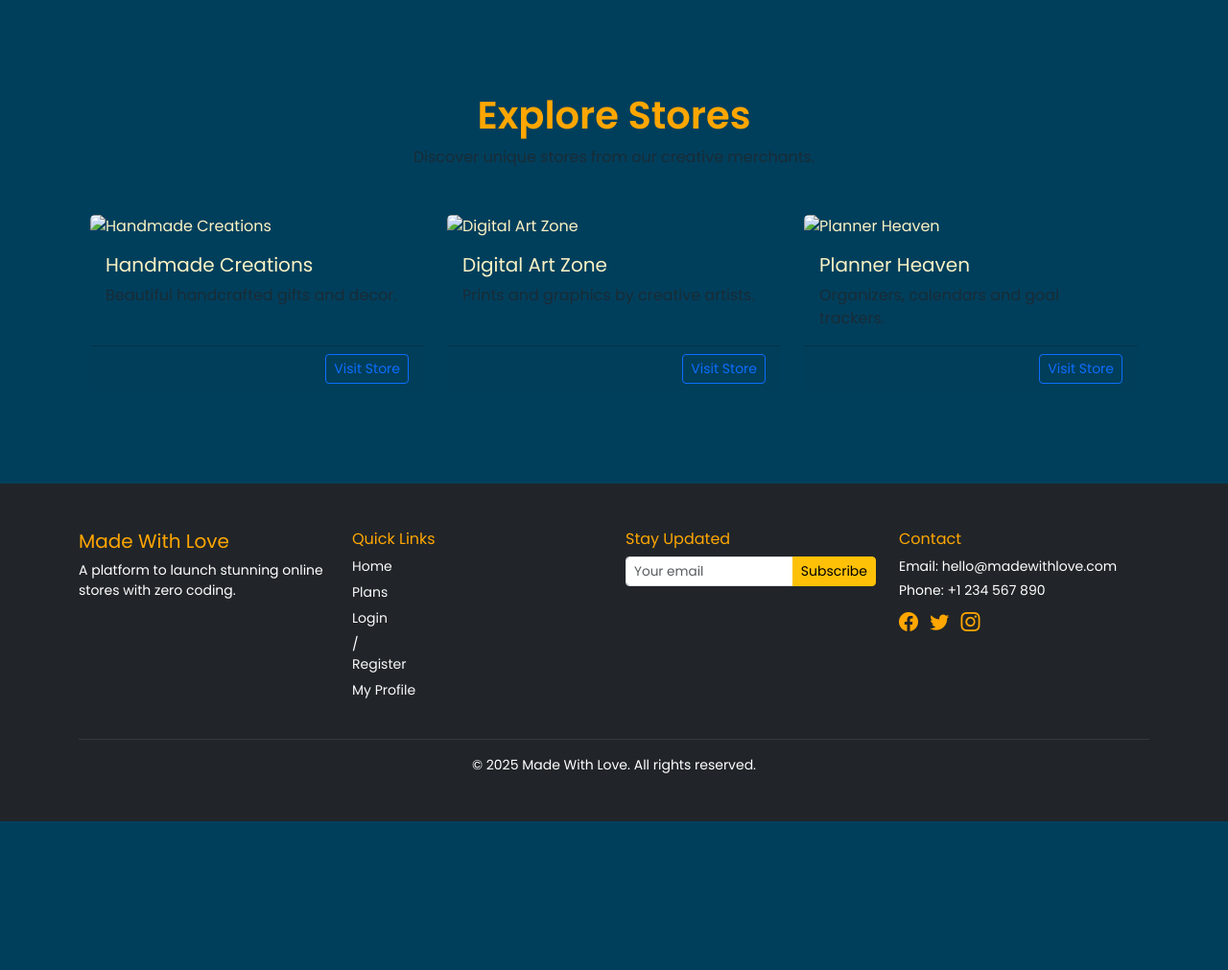
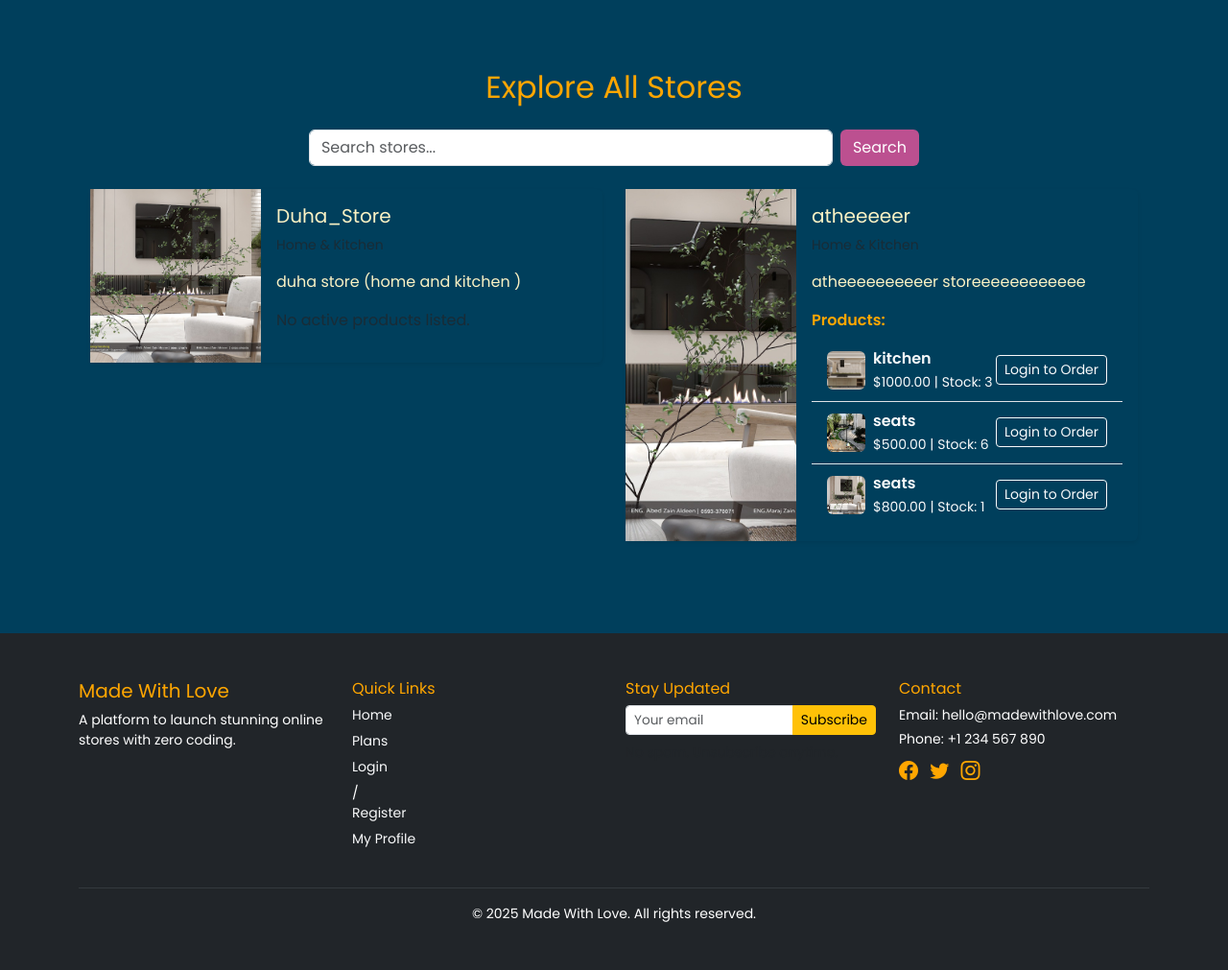
Before and after one commit to DuhaAssaf/MWL_Project, a Django app: page /explore/ in a window 1280 px wide. Shown: the part 64-1075 px from the top of the page at 96% size. Before the commit the page ends 920 px from the top, so only its background shows below. Run offline with Django 5.2, Linux system fonts and the light colour scheme; data comes from the database, SQL or seed files in the repository; both versions use the stored data as it was after the commit; some libraries are stand-ins or nearby versions.

Commit message:
update the explore view and html to restore data dynamicly and display real stores

```diff
--- a/madewithlove_app/static/js/script.js
+++ b/madewithlove_app/static/js/script.js
@@ -1,73 +1,42 @@
 document.addEventListener("DOMContentLoaded", function () {
-  // ✅ Register/Login Form Validation
-  const registerForm = document.querySelector("form[action='/register/']");
-  const loginForm = document.querySelector("form[action='/login/']");
-
-  if (registerForm) {
-    const password1 = registerForm.querySelector("input[name='password1']");
-    const password2 = registerForm.querySelector("input[name='password2']");
-    const email = registerForm.querySelector("input[name='email']");
-    const phone = registerForm.querySelector("input[name='phone_number']");
-
-    registerForm.addEventListener("submit", function (e) {
-      let messages = [];
-      if (password1.value.length < 8) messages.push("Password must be at least 8 characters.");
-      if (password1.value !== password2.value) messages.push("Passwords do not match.");
-      if (!/^\S+@\S+\.\S+$/.test(email.value)) messages.push("Invalid email address.");
-      if (phone && phone.value && !/^\+?[0-9]{7,15}$/.test(phone.value)) messages.push("Invalid phone number format.");
-
-      if (messages.length) {
-        e.preventDefault();
-        alert(messages.join("\n"));
-      }
-    });
-  }
-
-  if (loginForm) {
-    const username = loginForm.querySelector("input[name='username']");
-    const password = loginForm.querySelector("input[name='password']");
-
-    loginForm.addEventListener("submit", function (e) {
-      let messages = [];
-      if (!username.value || username.value.length < 3) messages.push("Enter a valid username or email.");
-      if (!password.value || password.value.length < 6) messages.push("Password must be at least 6 characters.");
-
-      if (messages.length) {
-        e.preventDefault();
-        alert(messages.join("\n"));
-      }
-    });
-  }
-
-  // ✅ Product Dashboard Management
   const form = document.getElementById("product-form");
   const tableBody = document.getElementById("product-table");
-  const searchBar = document.getElementById("search-bar");
   const imageInput = document.getElementById("product-image");
   const previewImg = document.getElementById("image-preview");
   const paginationInfo = document.getElementById("pagination-info");
   const prevPageBtn = document.getElementById("prev-page");
   const nextPageBtn = document.getElementById("next-page");
 
-  if (!form || !tableBody) return;
-
   let products = [];
   let currentPage = 1;
   const itemsPerPage = 5;
 
-  function showToast(msg, success = true) {
+  function showToast(msg, success = true, undoCallback = null) {
     const toast = document.createElement("div");
     toast.className = `toast align-items-center text-bg-${success ? 'success' : 'danger'} border-0 show position-fixed bottom-0 end-0 m-3`;
-    toast.innerHTML = `<div class="d-flex"><div class="toast-body">${msg}</div><button type="button" class="btn-close btn-close-white me-2 m-auto" data-bs-dismiss="toast"></button></div>`;
+    toast.innerHTML = `
+      <div class="d-flex">
+        <div class="toast-body">${msg}</div>
+        ${undoCallback ? '<button class="btn btn-link btn-sm text-white me-2 undo-btn">Undo</button>' : ''}
+        <button type="button" class="btn-close btn-close-white me-2 m-auto" data-bs-dismiss="toast"></button>
+      </div>`;
     document.body.appendChild(toast);
-    setTimeout(() => toast.remove(), 3000);
+
+    if (undoCallback) {
+      toast.querySelector(".undo-btn").addEventListener("click", () => {
+        undoCallback();
+        toast.remove();
+      });
+    }
+
+    setTimeout(() => toast.remove(), 5000);
   }
 
   function renderTable(data) {
     tableBody.innerHTML = "";
     data.forEach((p, index) => {
       const row = document.createElement("tr");
-      row.setAttribute("data-id", p.id);  // ← this line is missing!
+      row.setAttribute("data-id", p.id);
       row.innerHTML = `
         <td><img src="${p.image}" width="50" class="img-fluid rounded" /></td>
         <td>${p.name}</td>
@@ -92,13 +61,26 @@ document.addEventListener("DOMContentLoaded", function () {
   }
 
   function applyFilters() {
-    const term = searchBar?.value.toLowerCase() || "";
-    const filtered = products.filter(p =>
-      p.name.toLowerCase().includes(term) ||
-      p.description.toLowerCase().includes(term)
-    );
+    const filtered = products;
     renderTable(filtered.slice((currentPage - 1) * itemsPerPage, currentPage * itemsPerPage));
     updatePagination(filtered.length);
+  }
+
+  function fetchProducts() {
+    fetch("/dashboard/products/json/")
+      .then(res => res.json())
+      .then(data => {
+        if (data.success) {
+          products = data.products;
+          applyFilters();
+        } else {
+          showToast("Failed to load products", false);
+        }
+      })
+      .catch(err => {
+        console.error("Fetch error:", err);
+        showToast("Error loading products", false);
+      });
   }
 
   window.editProduct = index => {
@@ -114,40 +96,51 @@ document.addEventListener("DOMContentLoaded", function () {
 
   window.deleteProduct = index => {
     const product = products[index];
-    if (!product.id) {
-      console.error("Missing product ID");
-      showToast("Missing product ID", false);
-      return;
+
+    if (!confirm(`Are you sure you want to delete "${product.name}"?`)) {
+      return; // cancel deletion
     }
 
-    if (confirm(`Delete "${product.name}"?`)) {
-      console.log("Deleting product:", product.id);
     const formData = new FormData();
     formData.append("product_id", product.id);
     formData.append("delete", "true");
-
-      console.log("🧪 Sending DELETE for product_id:", product.id); // for debugging
-
 
     fetch("/dashboard/add-edit-product/", {
       method: "POST",
       body: formData,
     })
-
       .then(res => res.json())
       .then(data => {
-        console.log("🧪 DELETE response:", data);
         if (data.success) {
-          showToast("Product deleted");
-          window.location.reload();
+          showToast("Product deleted", true, () => undoDelete(product.id));
+          fetchProducts();
         } else {
           showToast(data.message || "Error deleting product", false);
         }
       })
       .catch(() => showToast("Delete failed", false));
+  };
 
+  function undoDelete(productId) {
+    const formData = new FormData();
+    formData.append("product_id", productId);
+    formData.append("undo", "true");
+
+    fetch("/dashboard/add-edit-product/", {
+      method: "POST",
+      body: formData,
+    })
+      .then(res => res.json())
+      .then(data => {
+        if (data.success) {
+          showToast("Undo successful");
+          fetchProducts();
+        } else {
+          showToast("Undo failed", false);
         }
-  };
+      })
+      .catch(() => showToast("Undo error", false));
+  }
 
   form.onsubmit = e => {
     e.preventDefault();
@@ -164,15 +157,14 @@ document.addEventListener("DOMContentLoaded", function () {
         form.reset();
         previewImg.style.display = "none";
         bootstrap.Modal.getInstance(document.getElementById("productModal")).hide();
-        window.location.reload();  // Refresh table to reflect changes
+        fetchProducts();
       } else {
-        showToast(data.message || "Error occurred.", false);
-        console.error("Server error:", data);
+        showToast(data.message || "Error saving product", false);
       }
     })
     .catch(error => {
-      console.error("Fetch error:", error);
-      showToast("Something went wrong.", false);
+      console.error("Save error:", error);
+      showToast("Something went wrong", false);
     });
   };
 
@@ -199,77 +191,42 @@ document.addEventListener("DOMContentLoaded", function () {
     applyFilters();
   });
 
-  searchBar?.addEventListener("input", () => {
-    currentPage = 1;
-    applyFilters();
+  fetchProducts();
 });
 
-  function extractInitialProducts() {
-    products = [];
-    document.querySelectorAll("#product-table tr").forEach(row => {
-      const id = row.getAttribute("data-id");
-      const cols = row.querySelectorAll("td");
-      if (cols.length < 5) return;
-      const image = cols[0].querySelector("img")?.src || "";
-      const name = cols[1].textContent.trim();
-      const category = cols[2].textContent.trim();
-      const price = cols[3].textContent.replace("$", "").trim();
-      const stock = cols[4].textContent.trim();
-      const description = cols[4].textContent.trim();
-      products.push({ id, name, category, price, stock, image, description });
-    });
+// explore page functionallity
+function openOrderModal(id, name, price, stock) {
+  document.getElementById("orderProductId").value = id;
+  document.getElementById("orderProductName").textContent = `${name} - $${price}`;
+  const quantityInput = document.getElementById("orderQuantity");
+  quantityInput.max = stock;
+  quantityInput.value = 1;
+  const modal = new bootstrap.Modal(document.getElementById("orderModal"));
+  modal.show();
 }
 
-  extractInitialProducts();
-  applyFilters();
+document.getElementById("orderForm")?.addEventListener("submit", function (e) {
+  e.preventDefault();
+  const form = e.target;
+  const formData = new FormData(form);
 
-  // ✅ Profile Page Form Validation + Image Preview
-  const profileForm = document.getElementById("profileForm");
-  if (profileForm) {
-    profileForm.addEventListener("submit", function (e) {
-      const storeName = this.store_name.value.trim();
-      const description = this.description.value.trim();
-      if (storeName.length < 6) {
-        alert("Store name must be more than 5 characters.");
-        e.preventDefault();
+  fetch("/cart/add/", {
+    method: "POST",
+    body: formData,
+    headers: {
+      "X-CSRFToken": formData.get("csrfmiddlewaretoken"),
+    },
+  })
+    .then(res => res.json())
+    .then(data => {
+      if (data.success) {
+        showToast("Product added to cart!");
+        bootstrap.Modal.getInstance(document.getElementById("orderModal")).hide();
+      } else {
+        showToast(data.message || "Failed to add to cart", false);
       }
-      if (description.length < 15) {
-        alert("Description must be more than 15 characters.");
-        e.preventDefault();
-      }
+    })
+    .catch(() => {
+      showToast("Something went wrong", false);
     });
-  }
-
-  const profileInput = document.getElementById("profilePictureInput");
-  const profilePreview = document.getElementById("profilePreview");
-  const storeInput = document.getElementById("storeLogoInput");
-  const storePreview = document.getElementById("storeLogoPreview");
-
-  if (profileInput) {
-    profileInput.addEventListener("change", (e) => {
-      const file = e.target.files[0];
-      if (file) {
-        const reader = new FileReader();
-        reader.onload = (event) => {
-          profilePreview.src = event.target.result;
-          profilePreview.style.display = "block";
-        };
-        reader.readAsDataURL(file);
-      }
 });
-  }
-
-  if (storeInput) {
-    storeInput.addEventListener("change", (e) => {
-      const file = e.target.files[0];
-      if (file) {
-        const reader = new FileReader();
-        reader.onload = (event) => {
-          storePreview.src = event.target.result;
-          storePreview.style.display = "block";
-        };
-        reader.readAsDataURL(file);
-      }
-    });
-  }
-});
--- a/madewithlove_app/templates/explore.html
+++ b/madewithlove_app/templates/explore.html
@@ -1,31 +1,109 @@
-{% extends 'base.html' %}
-
-{% block title %}Explore Stores | Made With Love{% endblock %}
+{% extends "base.html" %}
+{% load static %}
 
 {% block content %}
-<section class="container py-5">
-    <div class="text-center mb-5">
-    <h1 class="fw-bold">Explore Stores</h1>
-    <p class="text-muted">Discover unique stores from our creative merchants.</p>
-    </div>
+<div class="container my-4">
+  <h2 class="text-center text-warning mb-4">Explore All Stores</h2>
 
-    <div class="row g-4">
+  <form method="get" class="mb-4 d-flex justify-content-center">
+    <input type="text" name="q" value="{{ query }}" class="form-control w-50" placeholder="Search stores...">
+    <button class="btn plan-btn ms-2">Search</button>
+  </form>
+
+  <div class="row">
     {% for store in stores %}
-    <div class="col-md-4">
-        <div class="card h-100 explore-card">
-        <img src="{{ store.image }}" class="card-img-top" alt="{{ store.store_name }}">
-        <div class="card-body">
-            <h5 class="card-title">{{ store.store_name }}</h5>
-            <p class="card-text text-muted">{{ store.description }}</p>
+    <div class="col-md-6 mb-4">
+      <div class="card explore-card shadow-sm">
+        <div class="row g-0">
+          <div class="col-md-4">
+            {% if store.store_logo %}
+              <img src="{{ store.store_logo.url }}" class="img-fluid h-100 object-fit-cover" alt="Store Logo">
+            {% else %}
+              <img src="{% static 'images/default-store.png' %}" class="img-fluid h-100 object-fit-cover" alt="Default Store Logo">
+            {% endif %}
+          </div>
+          <div class="col-md-8">
+            <div class="card-body">
+              <h5 class="card-title">{{ store.name }}</h5>
+              <p class="small text-muted">{{ store.category }}</p>
+              <p class="card-text">{{ store.description|truncatewords:20 }}</p>
+
+              {% if store.products %}
+              <div class="mt-3">
+                <strong class="text-warning">Products:</strong>
+                <ul class="list-group list-group-flush mt-2">
+                  {% for product in store.products %}
+                  <li class="list-group-item bg-transparent text-light d-flex align-items-center justify-content-between">
+                    <div class="d-flex align-items-center gap-2">
+                      {% with product.images.first as img %}
+                        {% if img %}
+                          <img src="{{ img.image.url }}" width="40" height="40" class="rounded" alt="Product Image">
+                        {% else %}
+                          <img src="{% static 'images/default-product.png' %}" width="40" height="40" class="rounded" alt="Default">
+                        {% endif %}
+                      {% endwith %}
+
+                      <div>
+                        <strong>{{ product.name }}</strong><br>
+                        <small>${{ product.price }} | Stock: {{ product.stock }}</small>
+                      </div>
+                    </div>
+
+                    <div class="text-end">
+                      {% if product.stock == 0 %}
+                        <span class="badge bg-secondary">Out of Stock</span>
+                      {% elif not role %}
+                        <a href="{% url 'login' %}" class="btn btn-sm btn-outline-light">Login to Order</a>
+                      {% elif role == 'customer' or role == 'merchant' and store.id != user_store_id %}
+                        <button class="btn btn-sm plan-btn"
+                          onclick="openOrderModal({{ product.id }}, '{{ product.name }}', {{ product.price }}, {{ product.stock }})">
+                          Add to Cart
+                        </button>
+                      {% elif role == 'merchant' and store.id == user_store_id %}
+                        <span class="text-muted small">Your Store</span>
+                      {% endif %}
+                    </div>
+                  </li>
+                  {% endfor %}
+                </ul>
+              </div>
+              {% else %}
+              <p class="text-muted mt-2">No active products listed.</p>
+              {% endif %}
+            </div>
+          </div>
         </div>
-        <div class="card-footer text-end">
-            <a href="{% url 'storefront_by_slug' slug=store.slug %}" class="btn btn-sm btn-outline-primary">Visit Store</a>
-        </div>
-        </div>
+      </div>
     </div>
     {% empty %}
-    <p class="text-center text-muted">No stores found at the moment.</p>
+    <p class="text-center">No stores found.</p>
     {% endfor %}
+  </div>
+</div>
+
+<!-- Order Modal -->
+<div class="modal fade" id="orderModal" tabindex="-1" aria-labelledby="orderModalLabel" aria-hidden="true">
+  <div class="modal-dialog">
+    <div class="modal-content dashboard-modal">
+      <form id="orderForm">
+        {% csrf_token %}
+        <div class="modal-header">
+          <h5 class="modal-title" id="orderModalLabel">Order Product</h5>
+          <button type="button" class="btn-close btn-close-white" data-bs-dismiss="modal"></button>
+        </div>
+        <div class="modal-body">
+          <p><strong id="orderProductName"></strong></p>
+          <input type="hidden" name="product_id" id="orderProductId">
+          <div class="mb-3">
+            <label for="orderQuantity">Quantity</label>
+            <input type="number" class="form-control" id="orderQuantity" name="quantity" min="1" required>
+          </div>
+        </div>
+        <div class="modal-footer">
+          <button type="submit" class="btn plan-btn">Confirm Order</button>
+        </div>
+      </form>
     </div>
-</section>
+  </div>
+</div>
 {% endblock %}
--- a/madewithlove_app/urls.py
+++ b/madewithlove_app/urls.py
@@ -17,4 +17,6 @@ urlpatterns = [
     path('dashboard/merchant/', views.merchant_dashboard_view, name='merchant_dashboard'),
     path('dashboard/customer/', views.customer_dashboard, name='customer_dashboard'),
     path("dashboard/add-edit-product/", views.add_or_edit_product, name="add_product"),
+    path("dashboard/products/json/", views.get_merchant_products, name="merchant_products_json"),
+
     ]
--- a/madewithlove_app/views.py
+++ b/madewithlove_app/views.py
@@ -68,8 +68,34 @@ def admin_dashboard(request):
 def subscriptions(request):
     return render(request, 'subscriptions.html')
 
-def explore(request):
-    return render(request, 'explore.html')
+def explore_all_stores(request):
+    query = request.GET.get("q", "")
+    stores = Store.objects.filter(is_store_active=True).select_related('category')
+
+    if query:
+        stores = stores.filter(name__icontains=query)
+
+    for store in stores:
+        store.products = store.product.filter(is_active=True)  # attach products
+
+    user = request.user if request.user.is_authenticated else None
+    role = getattr(user, 'role', None)
+
+    # Get current merchant store if logged in as merchant
+    user_store_id = None
+    if role == "merchant":
+        merchant = MerchantProfile.objects.filter(user=user).first()
+        if merchant and merchant.store:
+            user_store_id = merchant.store.id
+
+    context = {
+        "stores": stores,
+        "query": query,
+        "role": role,
+        "user_store_id": user_store_id,
+    }
+
+    return render(request, "explore.html", context)
 
 @login_required
 def merchant_setup_view(request):
@@ -216,13 +242,6 @@ def storefront_by_slug(request, slug):
 
     return render(request, "storefront.html", context)
 
-def explore_all_stores(request):
-    stores = [
-        {"slug": "handmade-creations", "store_name": "Handmade Creations", "description": "Beautiful handcrafted gifts and decor.", "image": "https://via.placeholder.com/300"},
-        {"slug": "digital-art-zone", "store_name": "Digital Art Zone", "description": "Prints and graphics by creative artists.", "image": "https://via.placeholder.com/300"},
-        {"slug": "planner-heaven", "store_name": "Planner Heaven", "description": "Organizers, calendars and goal trackers.", "image": "https://via.placeholder.com/300"},
-    ]
-    return render(request, "explore.html", {"stores": stores})
 
 def register_view(request):
     if request.method == 'POST':
@@ -379,8 +398,6 @@ def logout_view(request):
 @csrf_exempt
 def add_or_edit_product(request):
     if request.method == 'POST':
-        print("🔧 DELETE FLAG:", request.POST.get('delete'))
-        print("📦 PRODUCT ID:", request.POST.get('product_id'))
         user_id = request.session.get('user_id')
         role = request.session.get('role')
 
@@ -392,19 +409,29 @@ def add_or_edit_product(request):
             return JsonResponse({'success': False, 'message': 'Merchant store not found'})
 
         store = merchant.store
+        product_id = request.POST.get('product_id')
+        is_delete = request.POST.get('delete') == 'true'
+        is_undo = request.POST.get('undo') == 'true'
 
-        if request.POST.get('delete') == 'true':
-            print("🧪 DELETE detected!")
-            product_id = request.POST.get('product_id')
-            print("🧪 PRODUCT ID received:", product_id)
+        # SOFT DELETE
+        if is_delete:
             product = Product.objects.filter(id=product_id, store=store).first()
             if product:
-                product.delete()
-                return JsonResponse({'success': True, 'message': 'Product deleted'})
+                product.is_active = False
+                product.save()
+                return JsonResponse({'success': True, 'message': 'Product deleted (soft)'})
             return JsonResponse({'success': False, 'message': 'Product not found'})
 
-        # Normal Add/Edit
-        product_id = request.POST.get('product_id')
+        # UNDO DELETE
+        if is_undo:
+            product = Product.objects.filter(id=product_id, store=store).first()
+            if product:
+                product.is_active = True
+                product.save()
+                return JsonResponse({'success': True, 'message': 'Undo successful'})
+            return JsonResponse({'success': False, 'message': 'Product not found'})
+
+        # NORMAL ADD/EDIT
         name = request.POST.get('name')
         price = request.POST.get('price')
         stock = request.POST.get('stock')
@@ -444,3 +471,33 @@ def add_or_edit_product(request):
 def admin_dashboard_view(request):
     # Replace this with your actual logic
     return render(request, 'admin_dashboard.html')
+
+@login_required
+@csrf_exempt
+def get_merchant_products(request):
+    user_id = request.session.get('user_id')
+    role = request.session.get('role')
+
+    if role != 'merchant':
+        return JsonResponse({'success': False, 'message': 'Unauthorized'}, status=403)
+
+    merchant = MerchantProfile.objects.filter(user_id=user_id).first()
+    if not merchant or not merchant.store:
+        return JsonResponse({'success': False, 'message': 'Merchant store not found'}, status=404)
+
+    products = Product.objects.filter(store=merchant.store, is_active=True).prefetch_related('images')
+
+    data = []
+    for product in products:
+        images = [img.image.url for img in product.images.all()]
+        data.append({
+            'id': product.id,
+            'name': product.name,
+            'price': float(product.price),
+            'stock': product.stock,
+            'category': str(product.category),
+            'description': product.description,
+            'image': images[0] if images else '/static/images/default-product.png'
+        })
+
+    return JsonResponse({'success': True, 'products': data})
```
Also changed, not shown: db.sqlite3, media/product_images/442428142_860213186123925_2508220460106409488_n.jpg (added), media/product_images/464190885_965809385564304_3960921267467711284_n_A2k3Rp2.jpg (added). Lines whose indentation alone changed are shown as unchanged.
